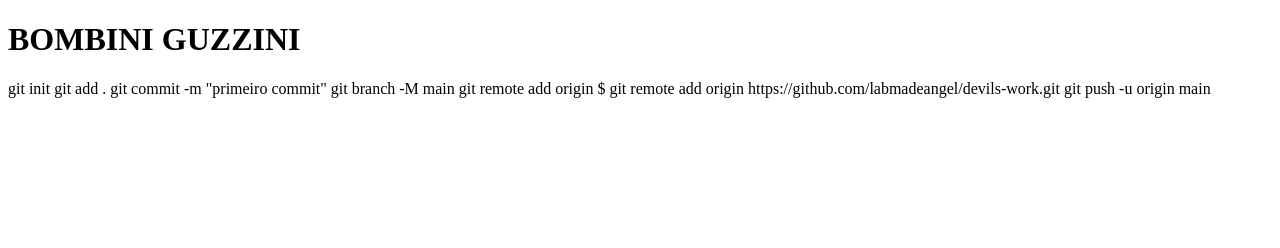
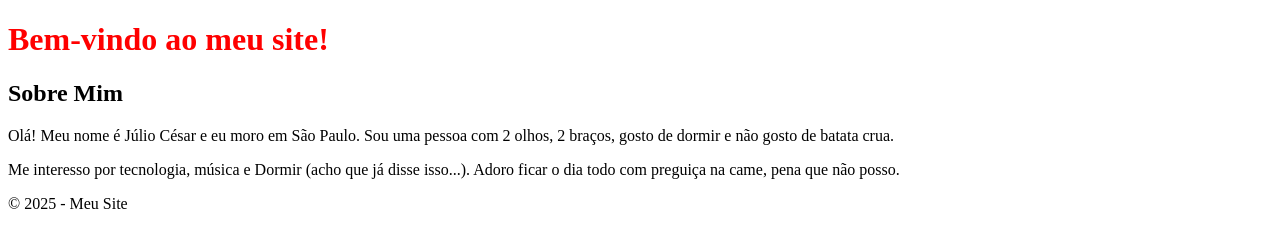
Before and after one commit to MK-Julio899/Projetos-Curso---Frei, a plain HTML site: page index.html in a window 1280 px wide. Drawn offline with Linux system fonts and the light colour scheme.

Commit message:
Editando html

```diff
--- a/index.html
+++ b/index.html
@@ -1,24 +1,28 @@
 <!DOCTYPE html>
 <html lang="en">
 <head>
-  <meta charset="UTF-8">
-  <meta name="viewport" content="width=device-width, initial-scale=1.0">
-  <title>Document</title>
+    <meta charset="UTF-8">
+    <meta name="viewport" content="width=device-width, initial-scale=1.0">
+    <title>Sobre Mim</title>
+    <link rel="stylesheet" href="ind.css">
 </head>
 <body>
-  <header>
 
-  </header>
+    <header>
+        <h1>Bem-vindo ao meu site!</h1>
+    </header>
 
-    <H1>BOMBINI GUZZINI</H1>
-    git init
-    git add .
-    git commit -m "primeiro commit"
-    git branch -M main
-    git remote add origin $ git remote add origin https://github.com/labmadeangel/devils-work.git
+    <main>
+        <div class="div-des">
+            <h2>Sobre Mim</h2>
+            <p>Olá! Meu nome é Júlio César e eu moro em São Paulo. Sou uma pessoa com 2 olhos, 2 braços, gosto de dormir e não gosto de batata crua.</p>
+            <p>Me interesso por tecnologia, música e Dormir (acho que já disse isso...). Adoro ficar o dia todo com preguiça na came, pena que não posso.</p>
+        </div>
+    </main>
 
-    git push -u origin main
-
+    <footer>
+        <p>&copy; 2025 - Meu Site</p>
+    </footer>
 
 </body>
 </html>
```
